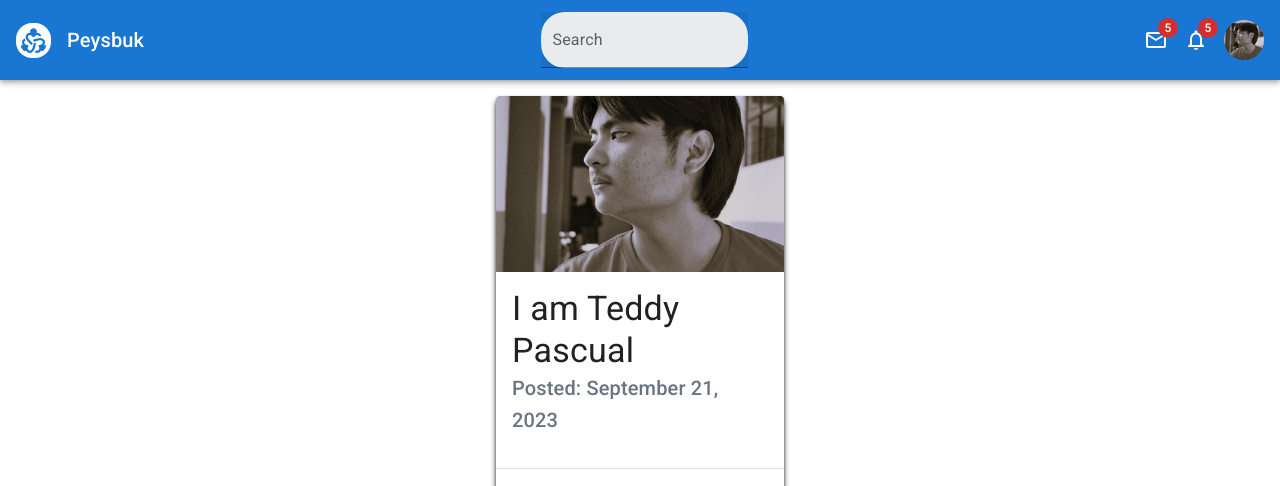
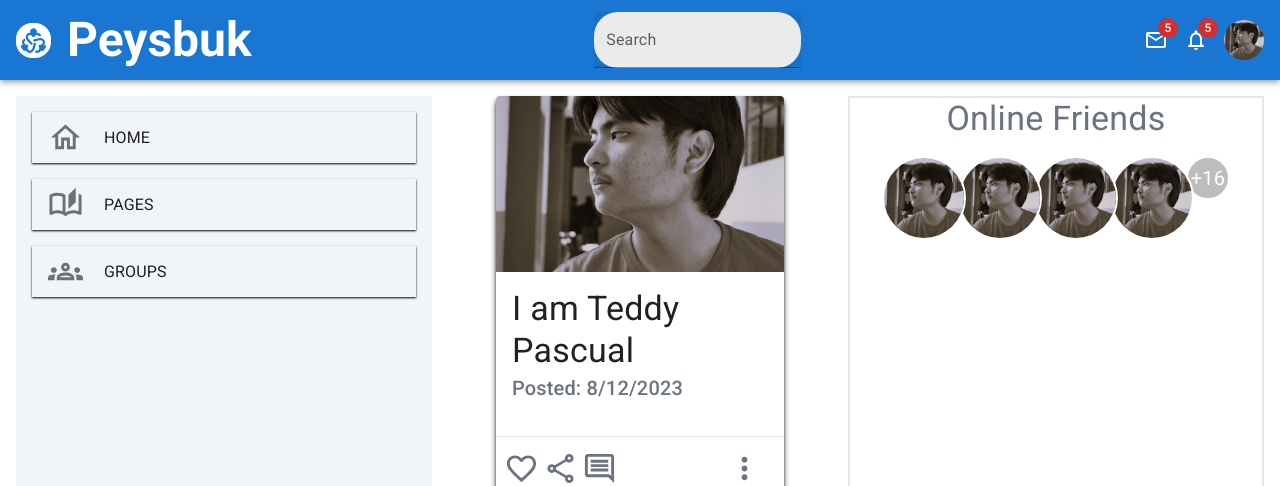
Before and after one commit to aecial/mui-prac, a React (Vite) app: page / in a window 1280 px wide. Shown: the top 486 px of the page. Built offline with nearby package versions, Linux system fonts and the light colour scheme.

Commit message:
add sideBar and aside layout

```diff
--- a/src/App.jsx
+++ b/src/App.jsx
@@ -32,19 +32,33 @@ import {
 
 import Post from "./components/Post";
 import Navbar from "./components/Navbar";
+import SideNavigation from "./components/SideNavigation";
+import Aside from "./components/Aside";
 function App() {
   return (
     <>
       {/* <PhotoAlbum /> */}
       <CssBaseline />
       <Navbar />
-      <main className="p-4 flex flex-col items-center gap-5">
+      <main className="p-4 items-center gap-5">
+        <div className="grid grid-cols-1 md:grid-cols-3">
+          <SideNavigation />
+          <div className="flex flex-col items-center gap-5">
             <Post
               imgSrc={"./src/assets/profile.jpg"}
               header={"I am Teddy Pascual"}
-          month={"September"}
-          day={"21"}
-          year={"2023"}
+              // month={"September"}
+              // day={"21"}
+              // year={"2023"}
+            />
+            <Post
+              imgSrc={
+                "https://images.pexels.com/photos/17286187/pexels-photo-17286187/free-photo-of-back-of-a-black-dodge-challenger.jpeg?auto=compress&cs=tinysrgb&w=1260&h=750&dpr=1"
+              }
+              header={"Dodge Challenger"}
+              // month={"September"}
+              // day={"21"}
+              // year={"2023"}
             />
             <Post
               imgSrc={
@@ -55,6 +69,9 @@ function App() {
               day={"21"}
               year={"2023"}
             />
+          </div>
+          <Aside />
+        </div>
       </main>
     </>
   );
--- /dev/null
+++ b/src/components/Aside.jsx
@@ -0,0 +1,34 @@
+import React from "react";
+import MdTitle from "./MdTitle";
+import { Avatar, AvatarGroup } from "@mui/material";
+const Aside = () => {
+  return (
+    <div className=" border-2 border-solid flex flex-col items-center border-gray-200 gap-4">
+      <MdTitle text={"Online Friends"} />
+      <AvatarGroup max={5} total={20}>
+        <Avatar
+          alt="Teddy Pascual"
+          src="./src/assets/profile.jpg"
+          className="w-20 h-20"
+        />
+        <Avatar
+          alt="Teddy Pascual"
+          src="./src/assets/profile.jpg"
+          className="w-20 h-20"
+        />
+        <Avatar
+          alt="Teddy Pascual"
+          src="./src/assets/profile.jpg"
+          className="w-20 h-20"
+        />
+        <Avatar
+          alt="Teddy Pascual"
+          src="./src/assets/profile.jpg"
+          className="w-20 h-20"
+        />
+      </AvatarGroup>
+    </div>
+  );
+};
+
+export default Aside;
--- /dev/null
+++ b/src/components/MdTitle.jsx
@@ -0,0 +1,10 @@
+import { Typography } from "@mui/material";
+const MdTitle = ({ text }) => {
+  return (
+    <Typography variant="h4" className="text-gray-500 text-center">
+      {text}
+    </Typography>
+  );
+};
+
+export default MdTitle;
--- a/src/components/Navbar.jsx
+++ b/src/components/Navbar.jsx
@@ -37,7 +37,9 @@ const Navbar = () => {
               fontSize="large"
               color="primary"
             />
-            <Typography variant="h6">Peysbuk</Typography>
+            <Typography variant="h3" className="font-bold">
+              Peysbuk
+            </Typography>
           </div>
           <div>
             <TextField
--- a/src/components/Post.jsx
+++ b/src/components/Post.jsx
@@ -13,7 +13,12 @@ import FavoriteOutlinedIcon from "@mui/icons-material/FavoriteOutlined";
 import ShareOutlinedIcon from "@mui/icons-material/ShareOutlined";
 import CommentOutlinedIcon from "@mui/icons-material/CommentOutlined";
 import MoreVertOutlinedIcon from "@mui/icons-material/MoreVertOutlined";
-const Post = ({ imgSrc, header, month, day, year }) => {
+let date = new Date();
+let month = date.getMonth();
+
+let day = date.getDate();
+let year = date.getFullYear();
+const Post = ({ imgSrc, header }) => {
   const [liked, setLiked] = useState(false);
   return (
     <Card className="flex flex-col shadow-black shadow-md md:w-72">
@@ -23,7 +28,7 @@ const Post = ({ imgSrc, header, month, day, year }) => {
           {header}
         </Typography>
         <Typography paragraph variant="h6" className="text-gray-500">
-          Posted: {month} {day}, {year}
+          Posted: {month}/{day}/{year}
         </Typography>
       </CardContent>
       <Divider />
--- /dev/null
+++ b/src/components/SideNavigation.jsx
@@ -0,0 +1,37 @@
+import {
+  List,
+  ListItemButton,
+  ListItemText,
+  ListItemIcon,
+} from "@mui/material";
+import HomeOutlinedIcon from "@mui/icons-material/HomeOutlined";
+import AutoStoriesOutlinedIcon from "@mui/icons-material/AutoStoriesOutlined";
+import GroupsOutlinedIcon from "@mui/icons-material/GroupsOutlined";
+const SideNavigation = () => {
+  return (
+    <div className="bg-slate-100 uppercase">
+      <List className="p-4 flex flex-col gap-4">
+        <ListItemButton className="shadow-sm shadow-black">
+          <ListItemIcon>
+            <HomeOutlinedIcon fontSize="large" />
+          </ListItemIcon>
+          <ListItemText primary="Home" />
+        </ListItemButton>
+        <ListItemButton className="shadow-sm shadow-black">
+          <ListItemIcon>
+            <AutoStoriesOutlinedIcon fontSize="large" />
+          </ListItemIcon>
+          <ListItemText primary="Pages" />
+        </ListItemButton>
+        <ListItemButton className="shadow-sm shadow-black">
+          <ListItemIcon>
+            <GroupsOutlinedIcon fontSize="large" />
+          </ListItemIcon>
+          <ListItemText primary="Groups" />
+        </ListItemButton>
+      </List>
+    </div>
+  );
+};
+
+export default SideNavigation;
```
Lines whose indentation alone changed are shown as unchanged.
